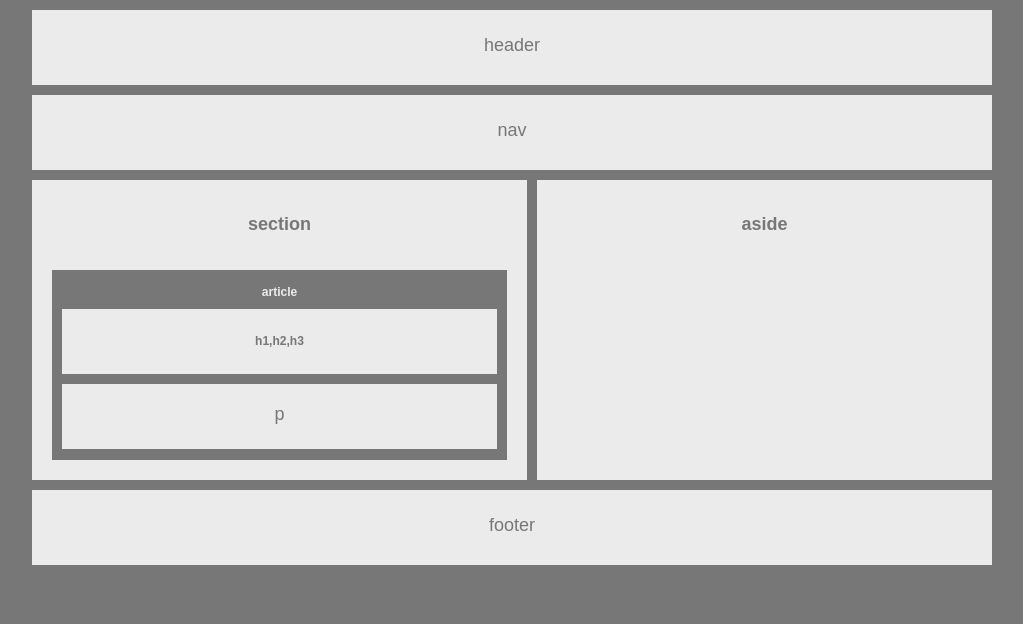
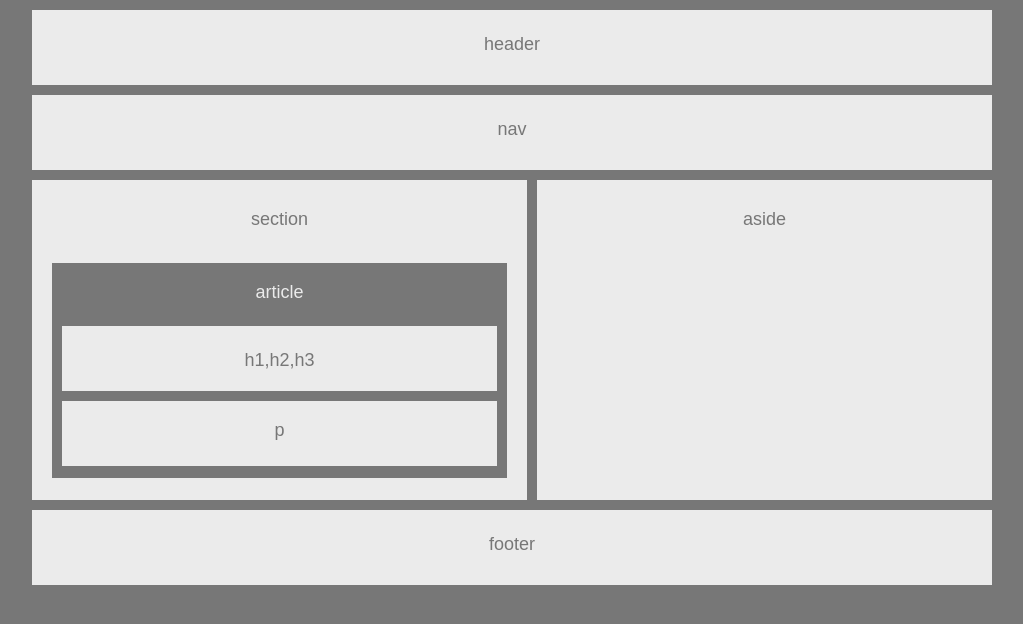
Before and after one commit to SandySundram/HW-Wireframe, a plain HTML site: page index.html in a window 1280 px wide. Shown: the whole page, without its empty margins (128-1151 px from the left). Drawn offline with Linux system fonts and the light colour scheme.

Commit message:
formatted with reset

```diff
--- a/index.html
+++ b/index.html
@@ -1,7 +1,8 @@
 <!DOCTYPE html>
 <html>
 <head>
-        <link rel="stylesheet" type="text/css" href="style.css">
+    <link rel="stylesheet" href="reset.css">
+    <link rel="stylesheet" type="text/css" href="style.css">
 </head>
 <body>
     <div id="header">
--- /dev/null
+++ b/reset.css
@@ -0,0 +1,48 @@
+/* http://meyerweb.com/eric/tools/css/reset/
+   v2.0 | 20110126
+   License: none (public domain)
+*/
+
+html, body, div, span, applet, object, iframe,
+h1, h2, h3, h4, h5, h6, p, blockquote, pre,
+a, abbr, acronym, address, big, cite, code,
+del, dfn, em, img, ins, kbd, q, s, samp,
+small, strike, strong, sub, sup, tt, var,
+b, u, i, center,
+dl, dt, dd, ol, ul, li,
+fieldset, form, label, legend,
+table, caption, tbody, tfoot, thead, tr, th, td,
+article, aside, canvas, details, embed,
+figure, figcaption, footer, header, hgroup,
+menu, nav, output, ruby, section, summary,
+time, mark, audio, video {
+	margin: 0;
+	padding: 0;
+	border: 0;
+	font-size: 100%;
+	font: inherit;
+	vertical-align: baseline;
+}
+/* HTML5 display-role reset for older browsers */
+article, aside, details, figcaption, figure,
+footer, header, hgroup, menu, nav, section {
+	display: block;
+}
+body {
+	line-height: 1;
+}
+ol, ul {
+	list-style: none;
+}
+blockquote, q {
+	quotes: none;
+}
+blockquote:before, blockquote:after,
+q:before, q:after {
+	content: '';
+	content: none;
+}
+table {
+	border-collapse: collapse;
+	border-spacing: 0;
+}
--- a/style.css
+++ b/style.css
@@ -25,7 +25,7 @@
     margin-bottom: 10px;
     margin-right: -360px;
     float: left;
-    padding-top: 10px;
+    padding-top: 30px;
 }
 #aside{
     background-color: #ebebeb;
@@ -33,16 +33,16 @@
     height: 290px;
     text-align: center;
     float: right;
-    padding-top: 10px;
+    padding-top: 30px;
 }
 
 #article{
     width: 455px;
-    height: 180px;
+    height: 200px;
     background-color: #777;
     margin: 35px auto auto auto ;
     color: #ebebeb;
-    padding-top: 10px;
+    padding-top: 15px;
 
 }
 #footer{
@@ -65,7 +65,7 @@
 
 }
 #h{
-    margin: 10px auto auto auto ;
+    margin: 25px auto auto auto ;
 
 }
 #p{
```
